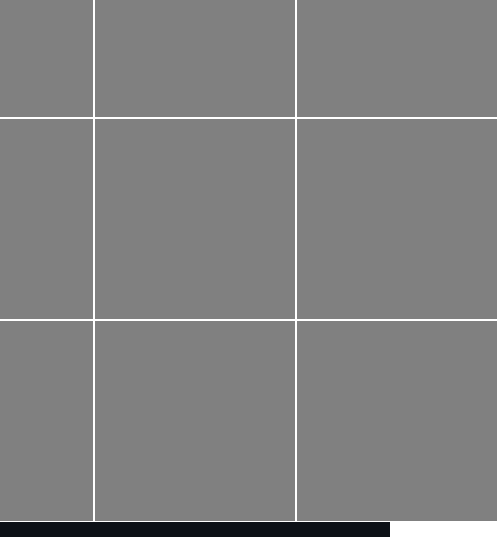
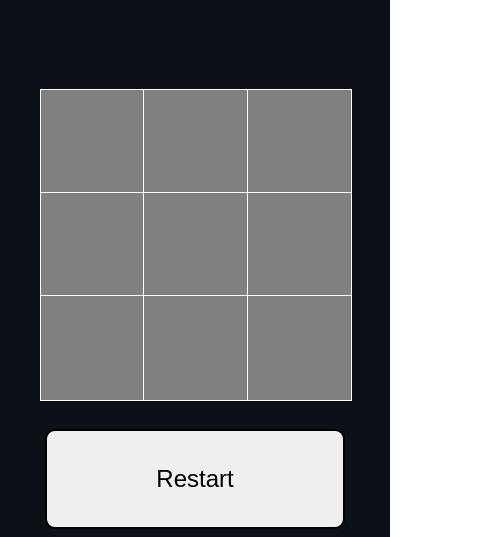
Before and after one commit to kevankas/tic-tac-toe, a plain HTML site: page index.html in a window 390 px wide. Shown: the part 157-694 px from the top of the page, 499 px wide, since content can reach past the window. Drawn offline with Linux system fonts and the light colour scheme.

Commit message:
fixed css for mobile

```diff
--- a/styles.css
+++ b/styles.css
@@ -88,3 +88,19 @@ a{
     border: 2px solid black;
     font-size: 24px;
 }
+
+@media (max-width: 1000px) {
+    .gameboard
+    {
+        width: 310px !important;
+        height: 310px!important;
+        display: grid;
+        grid-template-columns: 1fr 1fr 1fr;
+        grid-template-rows: 1fr 1fr 1fr;
+    }
+    .board
+    {
+        width: 100%;
+        height: 100%;
+    }
+  }
```
